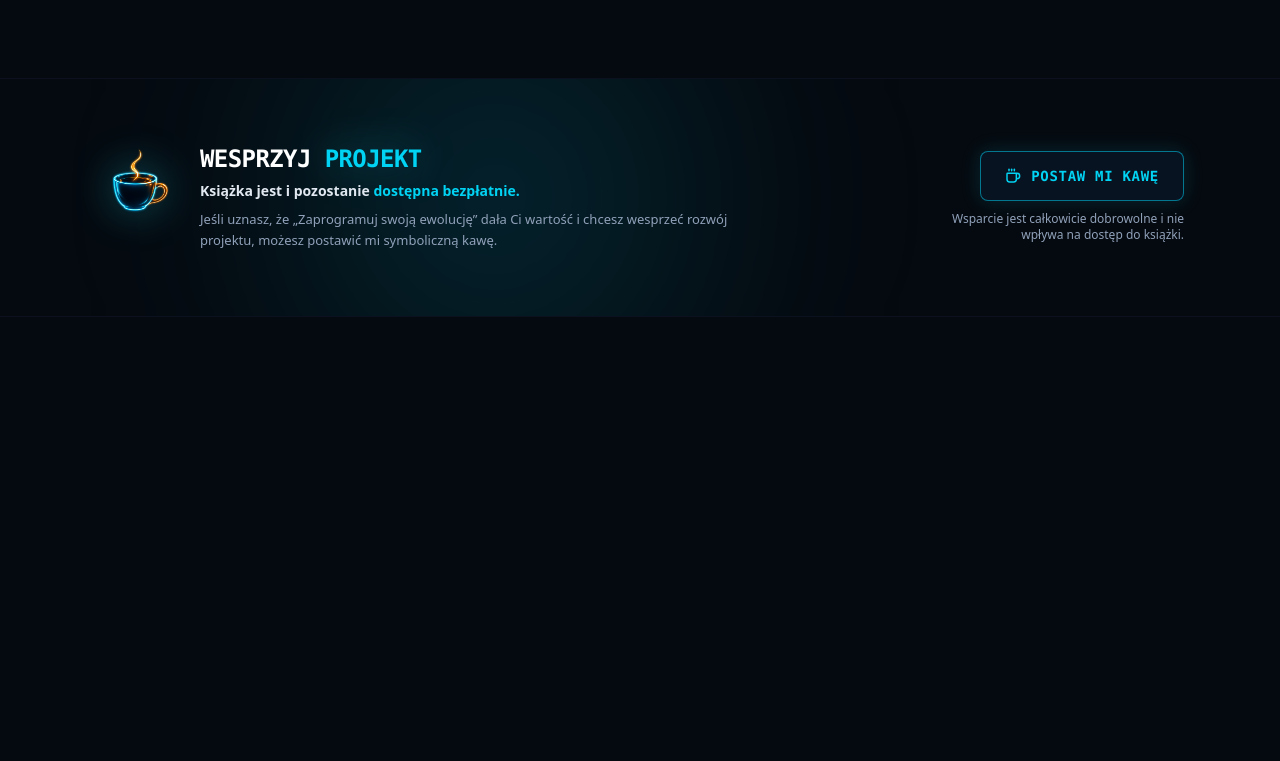
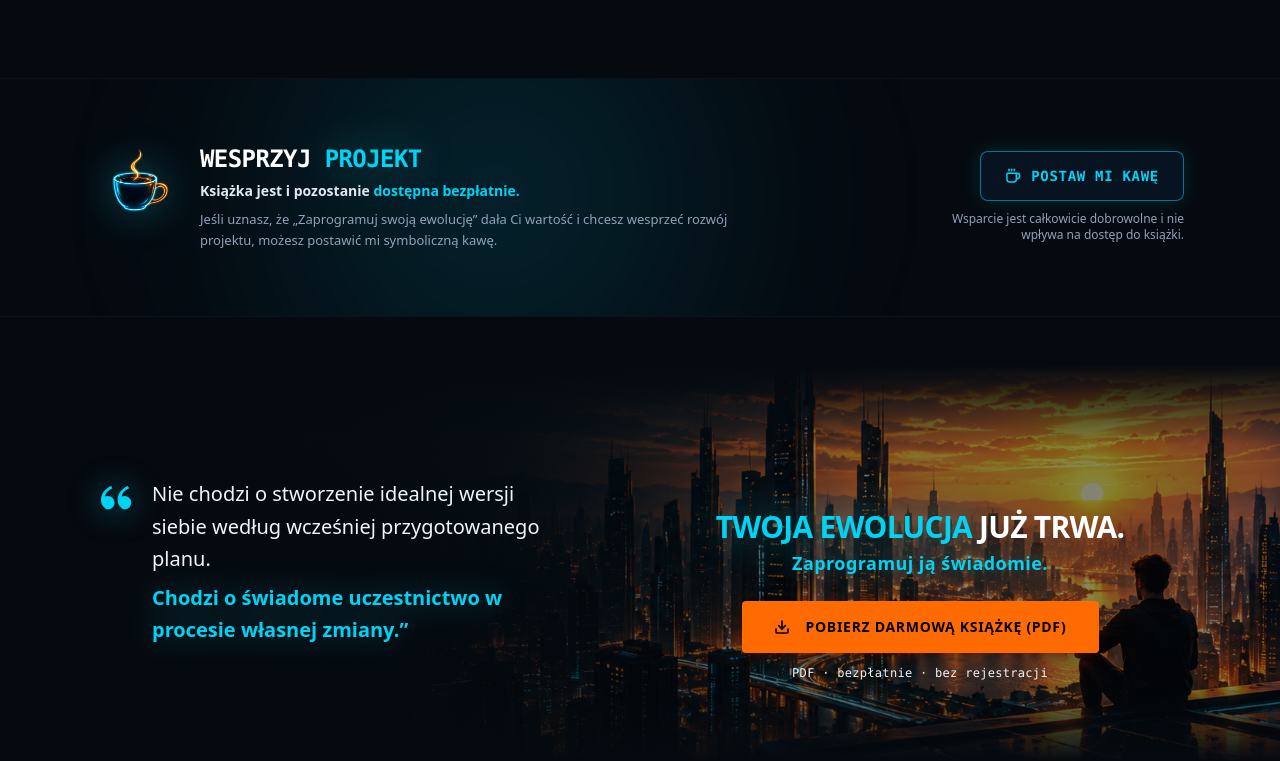
Before and after one commit to 19101990/evolution-landing-page, a Next.js app: page / in a window 1280 px wide. Shown: the part 1763-2524 px from the top of the page. Before the commit the page ends 2080 px from the top, so only its background shows below. Built offline with nearby package versions, Linux system fonts and the light colour scheme.

Commit message:
feat(finalCta): implement final CTA section

```diff
--- a/src/app/page.tsx
+++ b/src/app/page.tsx
@@ -3,6 +3,7 @@ import { Hero } from "@/components/sections/Hero";
 import { SystemPillars } from "@/components/sections/SystemPillars";
 import { AuthorBio } from "@/components/sections/AuthorBio";
 import { SupportSection } from "@/components/sections/SupportSection";
+import { FinalCta } from "@/components/sections/FinalCta";
 
 export default function Home() {
   return (
@@ -12,6 +13,7 @@ export default function Home() {
       <SystemPillars />
       <AuthorBio />
       <SupportSection />
+      <FinalCta />
     </main>
   );
 }
--- /dev/null
+++ b/src/components/sections/FinalCta.tsx
@@ -0,0 +1,85 @@
+import Image from "next/image";
+import { Download } from "lucide-react";
+import { SITE_CONTENT } from "@/data/content";
+import { Container } from "@/components/ui/Container";
+import { Button } from "@/components/ui/Button";
+
+export function FinalCta() {
+  const { finalCta } = SITE_CONTENT;
+
+  return (
+    <section className="relative mt-10 md:mt-12 py-14 sm:py-16 md:py-20 overflow-hidden bg-[#050A10]">
+        <div className="absolute inset-0 z-0 pointer-events-none select-none">
+            <Image
+                src={finalCta.backgroundImage.src}
+                alt={finalCta.backgroundImage.alt}
+                fill
+                sizes="100vw"
+                className="object-cover object-[center_top] sm:object-center opacity-80"
+            />
+
+        <div className="absolute inset-0 bg-[#050A10]/35" />
+
+        <div className="absolute inset-x-0 top-0 h-20 bg-gradient-to-b from-[#050A10] to-transparent" />
+        <div className="absolute inset-x-0 bottom-0 h-20 bg-gradient-to-t from-[#050A10] to-transparent" />
+
+        <div className="absolute inset-y-0 left-0 w-full lg:w-2/3 bg-gradient-to-r from-[#050A10] via-[#050A10]/75 to-transparent" />
+        </div>
+
+      <Container className="relative z-10">
+        <div className="grid grid-cols-1 lg:grid-cols-12 gap-10 lg:gap-8 items-center">
+
+          {/* Left Column: Bold Quote */}
+          <div className="lg:col-span-6 flex items-start gap-4">
+            {/* Cyan Quotation Icon */}
+            <svg
+              aria-hidden="true"
+              className="w-8 h-8 sm:w-10 sm:h-10 text-cyan-400 shrink-0 fill-current drop-shadow-[0_0_15px_rgba(34,211,238,0.5)] select-none"
+              viewBox="0 0 24 24"
+            >
+              <path d="M4.583 17.321C3.553 16.227 3 15 3 13.011c0-3.5 2.457-6.637 6.03-8.188l.893 1.378c-3.322 1.49-4.225 3.325-4.425 4.96.488-.239 1.054-.361 1.638-.361 2.209 0 4 1.791 4 4 0 2.209-1.791 4-4 4-.543 0-1.077-.109-1.553-.479zm10 0C13.553 16.227 13 15 13 13.011c0-3.5 2.457-6.637 6.03-8.188l.893 1.378c-3.322 1.49-4.225 3.325-4.425 4.96.488-.239 1.054-.361 1.638-.361 2.209 0 4 1.791 4 4 0 2.209-1.791 4-4 4-.543 0-1.077-.109-1.553-.479z" />
+            </svg>
+
+            {/* Quote Body */}
+            <div className="space-y-1.5 max-w-lg lg:pr-[60px]">
+              <p className="text-lg sm:text-base md:text-xl text-slate-100 font-medium leading-relaxed">
+                {finalCta.quote.text}
+              </p>
+              <p className="text-lg sm:text-base md:text-xl text-cyan-400 font-bold leading-relaxed drop-shadow-[0_0_15px_rgba(34,211,238,0.35)]">
+                {finalCta.quote.highlight}”
+              </p>
+            </div>
+          </div>
+
+          {/* Right Column: CTA Block */}
+          <div className="lg:col-span-6 flex flex-col items-center text-center lg:pt-16">
+            <h2 className="text-xl sm:text-2xl md:text-3xl font-black uppercase tracking-tight mb-1">
+              <span className="text-cyan-400 drop-shadow-[0_0_20px_rgba(34,211,238,0.45)]">
+                {finalCta.title.regular}{" "}
+              </span>
+              <span className="text-white">
+                {finalCta.title.highlight}
+              </span>
+            </h2>
+
+            <p className="text-sm sm:text-lg font-semibold text-cyan-400 mb-6 tracking-wide drop-shadow-[0_0_10px_rgba(34,211,238,0.25)]">
+              {finalCta.subtitle}
+            </p>
+            <Button
+              href={finalCta.cta.fileUrl}
+              download
+              className="w-full sm:w-auto px-8 py-4 text-xs sm:text-sm font-extrabold tracking-wider"
+            >
+              <Download className="w-4 h-4 mr-2 stroke-[2.5]" />
+              {finalCta.cta.buttonText}
+            </Button>
+            <p className="font-mono text-xs text-white-400 mt-3 tracking-wide">
+              {finalCta.cta.fileBadge}
+            </p>
+          </div>
+
+        </div>
+      </Container>
+    </section>
+  );
+}
--- a/src/data/content.ts
+++ b/src/data/content.ts
@@ -120,20 +120,24 @@ export const SITE_CONTENT = {
 
   finalCta: {
     quote: {
-      lead: "Nie chodzi o stworzenie idealnej wersji siebie według wcześniej przygotowanego planu.",
-      highlight:
-        "Chodzi o świadome uczestnictwo w procesie własnej zmiany.",
+        text: "Nie chodzi o stworzenie idealnej wersji siebie według wcześniej przygotowanego planu.",
+        highlight: "Chodzi o świadome uczestnictwo w procesie własnej zmiany.",
     },
-    headline: {
-      primary: "TWOJA EWOLUCJA JUŻ TRWA.",
-      secondary: "Zaprogramuj ją świadomie.",
+    title: {
+        regular: "TWOJA EWOLUCJA",
+        highlight: "JUŻ TRWA.",
     },
+    subtitle: "Zaprogramuj ją świadomie.",
     cta: {
-      buttonText: "POBIERZ DARMOWĄ KSIĄŻKĘ (PDF)",
-      fileBadge: "PDF • bezpłatnie • bez rejestracji",
-      fileUrl: "/Zaprogramuj_swoja_ewolucje.pdf",
+        buttonText: "POBIERZ DARMOWĄ KSIĄŻKĘ (PDF)",
+        fileBadge: "PDF · bezpłatnie · bez rejestracji",
+        fileUrl: "/Zaprogramuj swoją ewolucję - Igor Kiełbowski.pdf",
     },
-  },
+    backgroundImage: {
+        src: "/images/quote_bg.webp",
+        alt: "Panorama futurystycznego miasta o zachodzie słońca",
+    },
+    },
 
   footer: {
     brand: "ZAPROGRAMUJ SWOJĄ EWOLUCJĘ",
```
